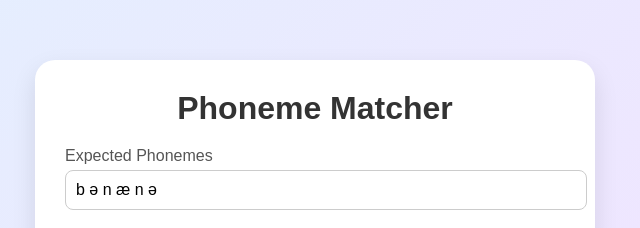
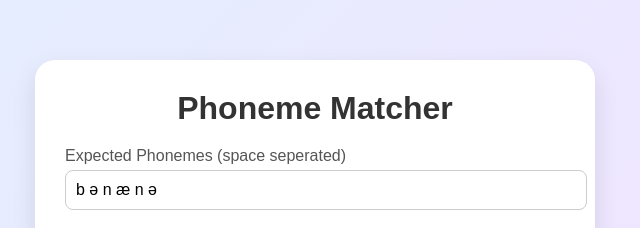
Before and after one commit to starry-N8/PhonemeMatcher, a React (Create React App) app: page / in a window 1280 px wide. Shown: the part 212-440 px from the top of the page, without its empty margins (325-965 px from the left). Built offline with nearby package versions, Linux system fonts and the light colour scheme.

Commit message:
changed buffer size

```diff
--- a/src/App.js
+++ b/src/App.js
@@ -10,7 +10,7 @@ export default function App() {
       <div className="card">
         <h1>Phoneme Matcher</h1>
         <div className="input-group">
-          <label>Expected Phonemes</label>
+          <label>Expected Phonemes (space seperated)</label>
           <input
             type="text"
             value={expected}
--- a/src/AudioMatcher.js
+++ b/src/AudioMatcher.js
@@ -4,10 +4,10 @@ import { motion } from 'framer-motion';
 import { Mic, StopCircle } from 'lucide-react';
 import './AudioMatcher.css';
 
-const WS_URL = 'ws://20.204.169.24:8000/ws/phoneme-match';
-// const WS_URL = 'ws://localhost:8000/ws/phoneme-match';
+// const WS_URL = 'ws://20.204.169.24:8000/ws/phoneme-match';
+const WS_URL = 'ws://localhost:8000/ws/phoneme-match';
 const TARGET_RATE = 16000;
-const CHUNK_DURATION_MS = 200; // ms
+const CHUNK_DURATION_MS = 1000; // ms
 
 function resampleBuffer(buffer, inputRate, outputRate) {
   const ratio = inputRate / outputRate;
```
